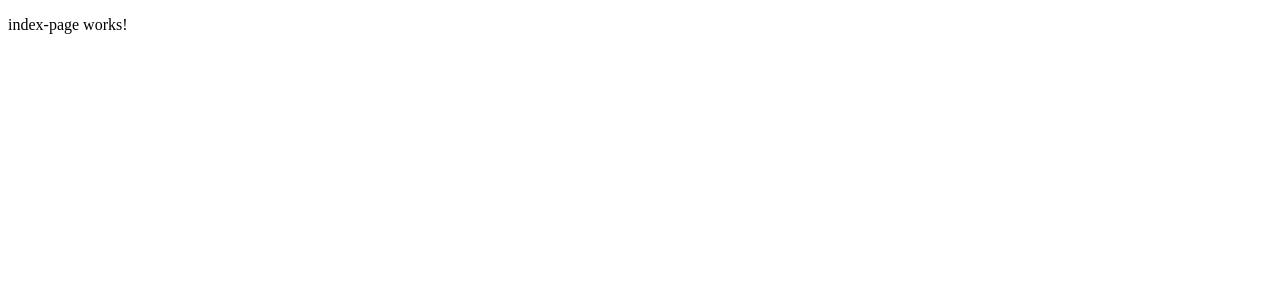
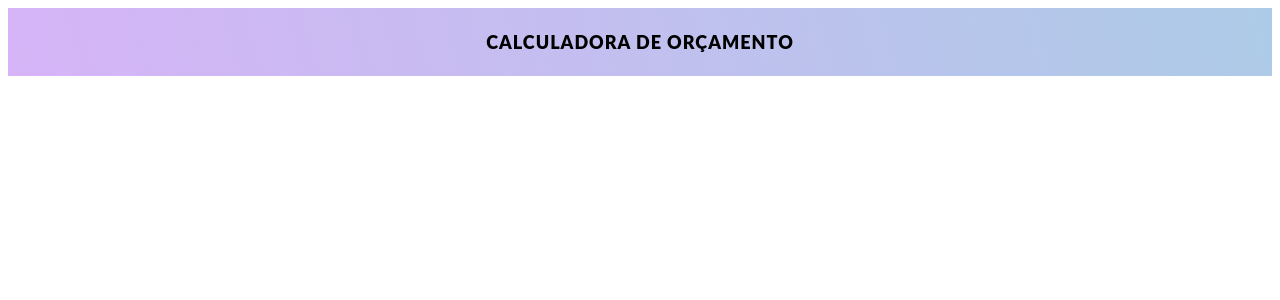
Before and after one commit to KlausDevWalker/desafio-go-dev-angular-frontend, an Angular app: page / in a window 1280 px wide. Shown: the top 300 px of the page. Built offline with nearby package versions, Linux system fonts and the light colour scheme.

Commit message:
create and style indexPage header section

```diff
--- a/src/app/index-page/index-page.component.html
+++ b/src/app/index-page/index-page.component.html
@@ -1 +1,3 @@
-<p>index-page works!</p>
+<div class="header">
+  <h1>Calculadora de Orçamento</h1>
+</div>
--- a/src/app/index-page/index-page.component.scss
+++ b/src/app/index-page/index-page.component.scss
@@ -0,0 +1,17 @@
+.header {
+  display: flex;
+  width: 100%;
+  height: 68px;
+  background: linear-gradient(75deg, rgb(214, 180, 247), rgb(173, 203, 231));
+
+  justify-content: center;
+  align-items: center;
+
+  h1 {
+    font-family: 'Lato', sans-serif;
+    font-size: 18px;
+    letter-spacing: 1px;
+    font-weight: 900;
+    text-transform: uppercase;
+  }
+}
```
